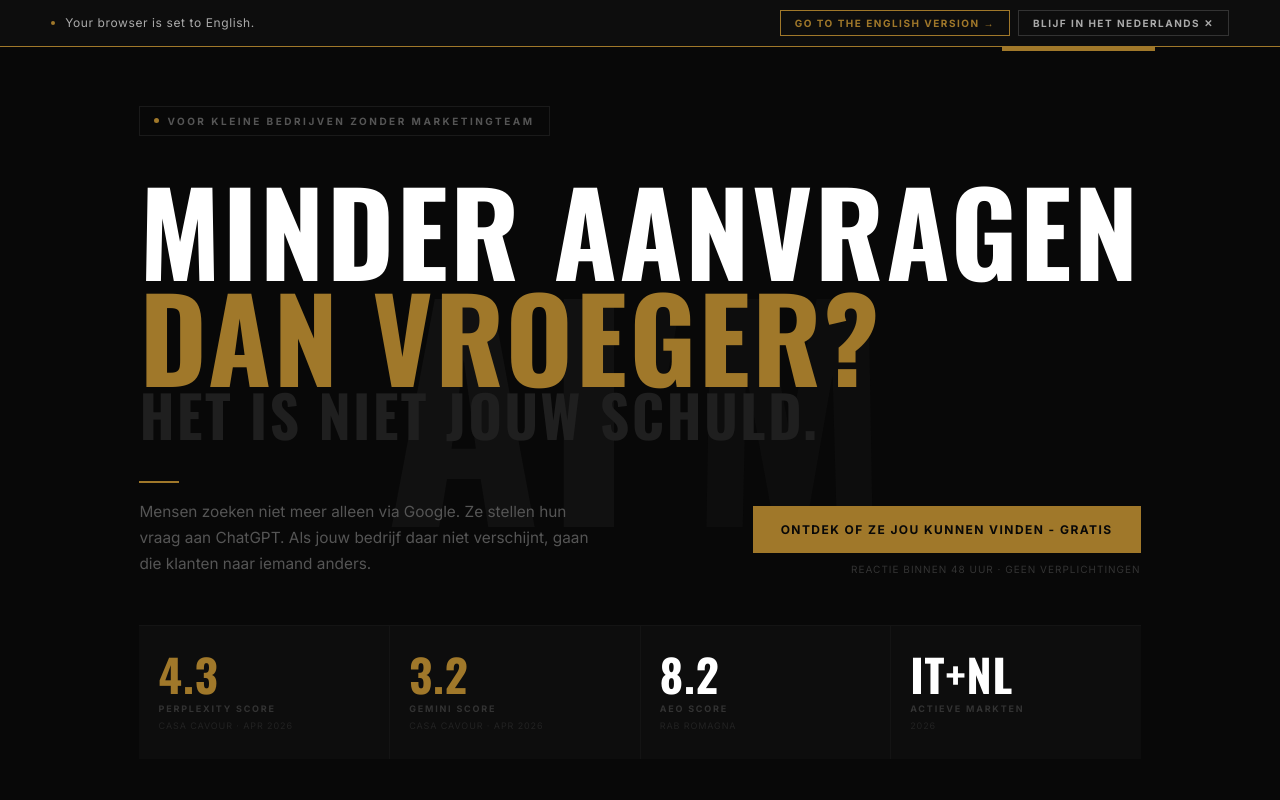
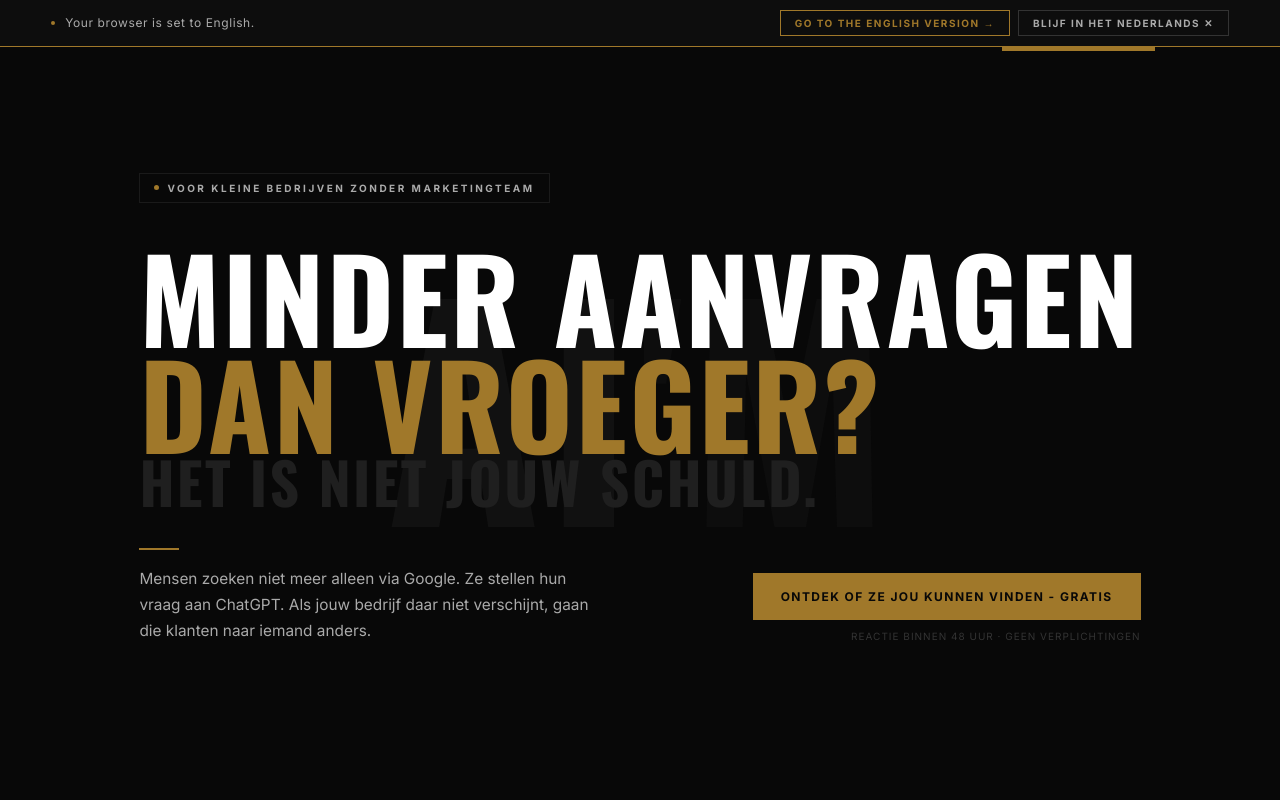
Before and after one commit to vittorionegri68-alt/aim-vns-nl, a React (Vite) app: page / in a window 1280 px wide. Shown: the top 800 px of the page. Built offline with nearby package versions, Linux system fonts and the light colour scheme.

Commit message:
style: remove data strip, eyebrow and body muted #555 -> #AAAAAA

```diff
--- a/src/components/Hero.jsx
+++ b/src/components/Hero.jsx
@@ -1,5 +1,5 @@
 // Hero.jsx — AI'm by VNS NL
-// v2.0 — tekst herschreven voor niet-technisch publiek — juni 2026
+// v2.1 — muted color #AAAAAA, data strip removed — juni 2026
 import { config } from '../config.js'
 
 export default function Hero() {
@@ -43,7 +43,7 @@
           border: '1px solid #1A1A1A', padding: '6px 14px', marginBottom: '2.5rem' }}>
           <div style={{ width: '5px', height: '5px', borderRadius: '50%', background: '#A0782A' }} />
           <span style={{ fontFamily: "'Inter', sans-serif", fontWeight: 700,
-            fontSize: '10px', letterSpacing: '0.25em', textTransform: 'uppercase', color: '#555' }}>
+            fontSize: '10px', letterSpacing: '0.25em', textTransform: 'uppercase', color: '#AAAAAA' }}>
             Voor kleine bedrijven zonder marketingteam
           </span>
         </div>
@@ -65,7 +65,7 @@
           <div>
             <div style={{ width: '40px', height: '2px', background: '#A0782A', marginBottom: '1rem' }} />
             <p style={{ fontFamily: "'Inter', sans-serif", fontWeight: 400,
-              fontSize: 'clamp(15px,1.2vw,17px)', color: '#555', lineHeight: 1.7, maxWidth: '460px' }}>
+              fontSize: 'clamp(15px,1.2vw,17px)', color: '#AAAAAA', lineHeight: 1.7, maxWidth: '460px' }}>
               Mensen zoeken niet meer alleen via Google.
               Ze stellen hun vraag aan ChatGPT. Als jouw bedrijf daar niet verschijnt,
               gaan die klanten naar iemand anders.
@@ -91,35 +91,12 @@
           </div>
         </div>
 
-        {/* Data strip */}
-        <div style={{ display: 'grid', gridTemplateColumns: 'repeat(4,1fr)',
-          gap: '1px', background: '#141414', borderTop: '1px solid #141414' }}
-          className="data-strip">
-          {[
-            { num: '4.3', label: 'Perplexity score', sub: 'Casa Cavour · apr 2026' },
-            { num: '3.2', label: 'Gemini score', sub: 'Casa Cavour · apr 2026' },
-            { num: '8.2', label: 'AEO score', sub: 'RAB Romagna' },
-            { num: 'IT+NL', label: 'Actieve markten', sub: '2026' },
-          ].map((d, i) => (
-            <div key={i} style={{ background: '#0d0d0d', padding: 'clamp(16px,2vw,28px) clamp(12px,1.5vw,24px)' }}>
-              <div style={{ fontFamily: "'Oswald', sans-serif", fontWeight: 700,
-                fontSize: 'clamp(28px,3.5vw,48px)', letterSpacing: '0.02em',
-                color: i < 2 ? '#A0782A' : '#ffffff', lineHeight: 1 }}>{d.num}</div>
-              <div style={{ fontFamily: "'Inter', sans-serif", fontWeight: 700,
-                fontSize: '9px', color: '#333', letterSpacing: '0.2em',
-                textTransform: 'uppercase', marginTop: '6px' }}>{d.label}</div>
-              <div style={{ fontFamily: "'Inter', sans-serif", fontSize: '9px',
-                color: '#222', letterSpacing: '0.1em', textTransform: 'uppercase', marginTop: '2px' }}>{d.sub}</div>
-            </div>
-          ))}
-        </div>
       </div>
 
       <style>{`
         @media (max-width: 768px) {
           .hero-bottom { grid-template-columns: 1fr !important; }
           .hero-bottom > div:last-child { align-items: flex-start !important; }
-          .data-strip { grid-template-columns: repeat(2,1fr) !important; }
           .hero-h1 { font-size: clamp(36px, 8vw, 132px) !important; }
           .hero-cta { white-space: normal !important; text-align: center !important; width: 100% !important; box-sizing: border-box !important; }
         }
```
